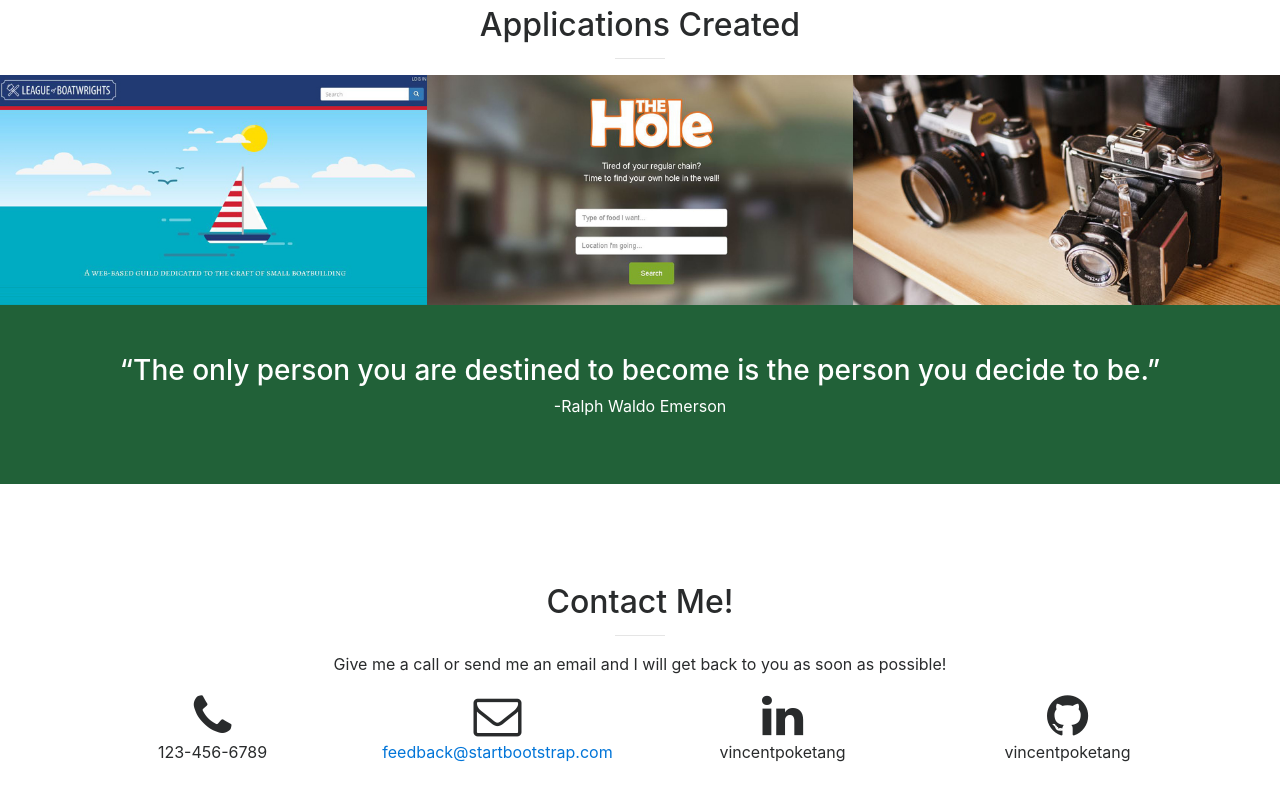
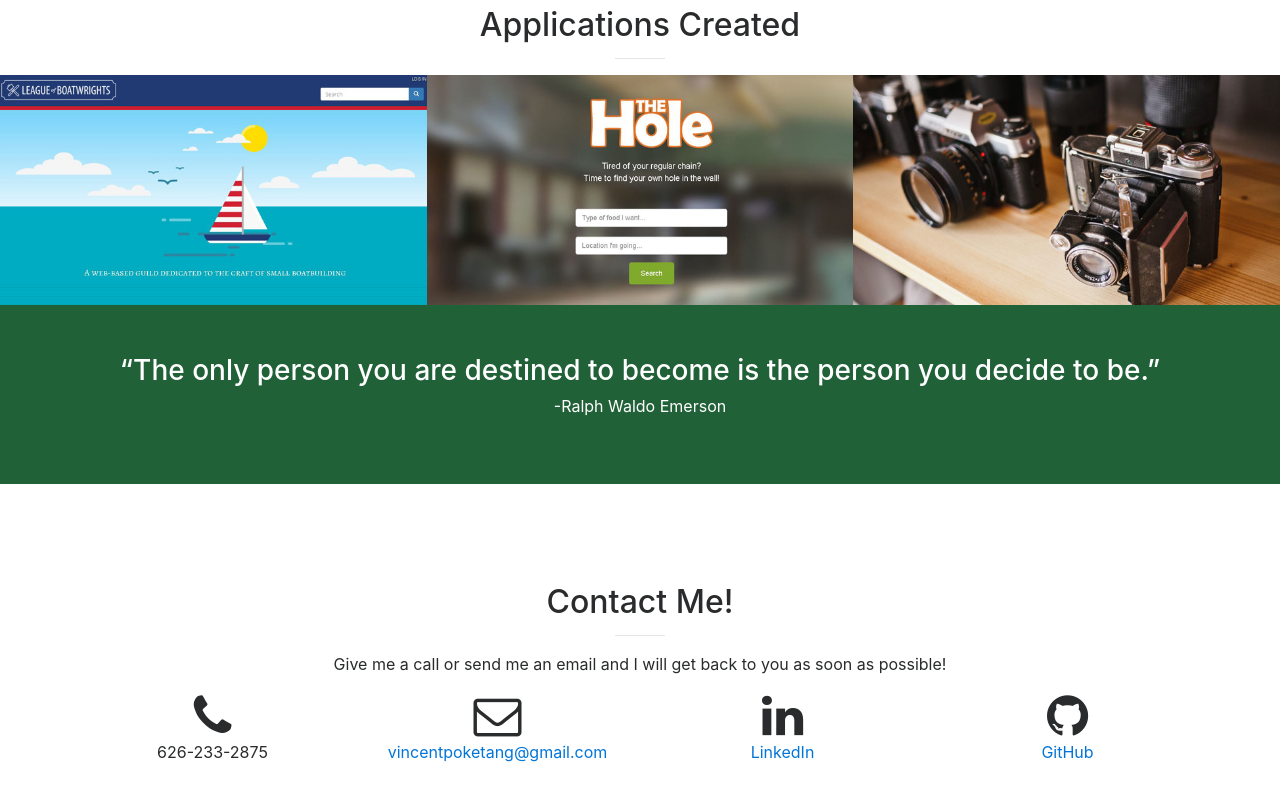
Before and after one commit to vincentpoketang/portfolio, a website with bundled scripts: page index.html in a window 1280 px wide. Shown: the part 2526-3326 px from the top of the page. Built offline with nearby package versions, Linux system fonts and the light colour scheme.

Commit message:
updated contact info

```diff
--- a/index.html
+++ b/index.html
@@ -391,19 +391,19 @@
                     </div>
                     <div class="col-lg-3 text-center">
                         <i class="fa fa-phone fa-3x sr-contact"></i>
-                        <p>123-456-6789</p>
+                        <p class="phone"></p>
                     </div>
                     <div class="col-lg-3 text-center">
                         <i class="fa fa-envelope-o fa-3x sr-contact"></i>
-                        <p><a href="mailto:your-email@your-domain.com">feedback@startbootstrap.com</a></p>
+                        <p><a class="email" href="#"></a></p>
                     </div>
                     <div class="col-lg-3 text-center">
                         <i class="fa fa-linkedin fa-3x sr-contact"></i>
-                        <p>vincentpoketang</p>
+                        <p><a href="https://linkedin.com/in/vincentpoketang/">LinkedIn</a></p>
                     </div>
                     <div class="col-lg-3 text-center">
                         <i class="fa fa-github fa-3x sr-contact"></i>
-                        <p>vincentpoketang</p>
+                        <p><a href="https://github.com/vincentpoketang">GitHub</a></p>
                     </div>
                 </div>
             </div>
--- a/js/script.js
+++ b/js/script.js
@@ -1,3 +1,20 @@
+function email(){
+    var e = 'vincent';
+    e += 'poke';
+    e += 'tang';
+    e += '@';
+    e += 'gmail.com';
+    $('.email').text(e);
+    e = 'mailto:' + e;
+    $('.email ').attr('href', e);
+}
+function phone(){
+    var p = '626';
+    p += '-233';
+    p += '-2875';
+    $('.phone').text(p);
+}
+
 document.onreadystatechange = function () {
   var state = document.readyState;
   if (state == 'interactive') {
@@ -7,6 +24,8 @@ document.onreadystatechange = function () {
          document.getElementById('interactive');
          document.getElementById('preloader').style.visibility="hidden";
          document.getElementById('contents').style.visibility="visible";
+         email();
+         phone();
       },1000);
       if ($('.parallax-background').length) {
         $(".parallax-background").parallax();
```
